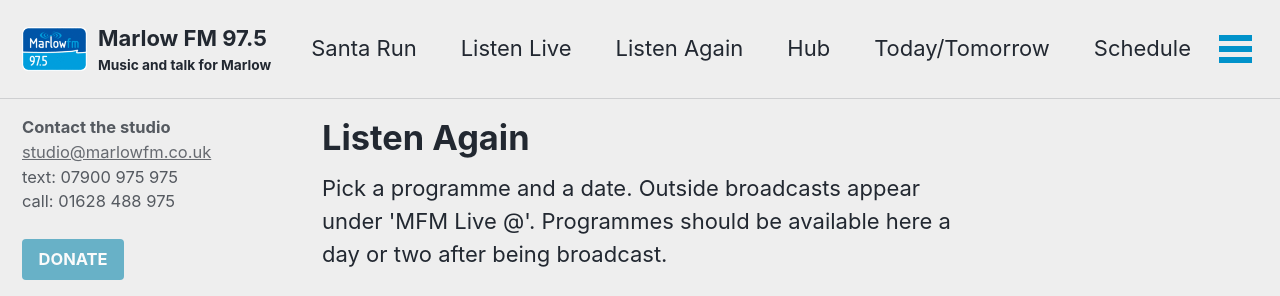
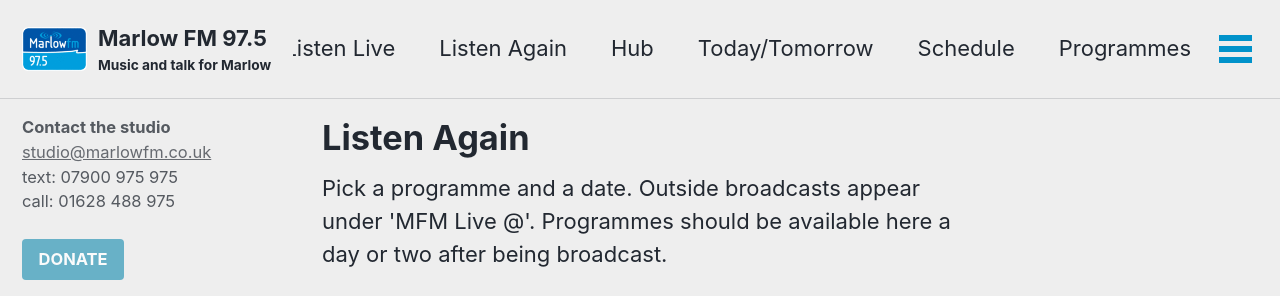
Before and after one commit to marlowfm/marlowfm.github.io, a Jekyll site: the page built from _pages/listen-again.html, in a window 1280 px wide, cut to the strip 0-296 px from the top of the page. Built offline with Jekyll 4.4.1, drawn with Linux system fonts in a browser that asks for light colours; cached includes are drawn as plain includes; nearby versions of some CDN libraries.

Commit message:
Remove 'Santa Run' page

```diff
--- a/_data/navigation.yml
+++ b/_data/navigation.yml
@@ -1,7 +1,5 @@
 # main links
 main:
-  - title: "Santa Run"
-    url: /santa/
   - title: "Listen Live"
     url: "http://radioplayer.marlowfm.co.uk"
   - title: "Listen Again"
--- a/_pages/santa.html
+++ b/_pages/santa.html
@@ -1,4 +1,5 @@
 ---
+published: false
 layout: single
 title: "Sponsor the Marlow FM team in this year's Santa's Fun Run"
 permalink: /santa/
```
